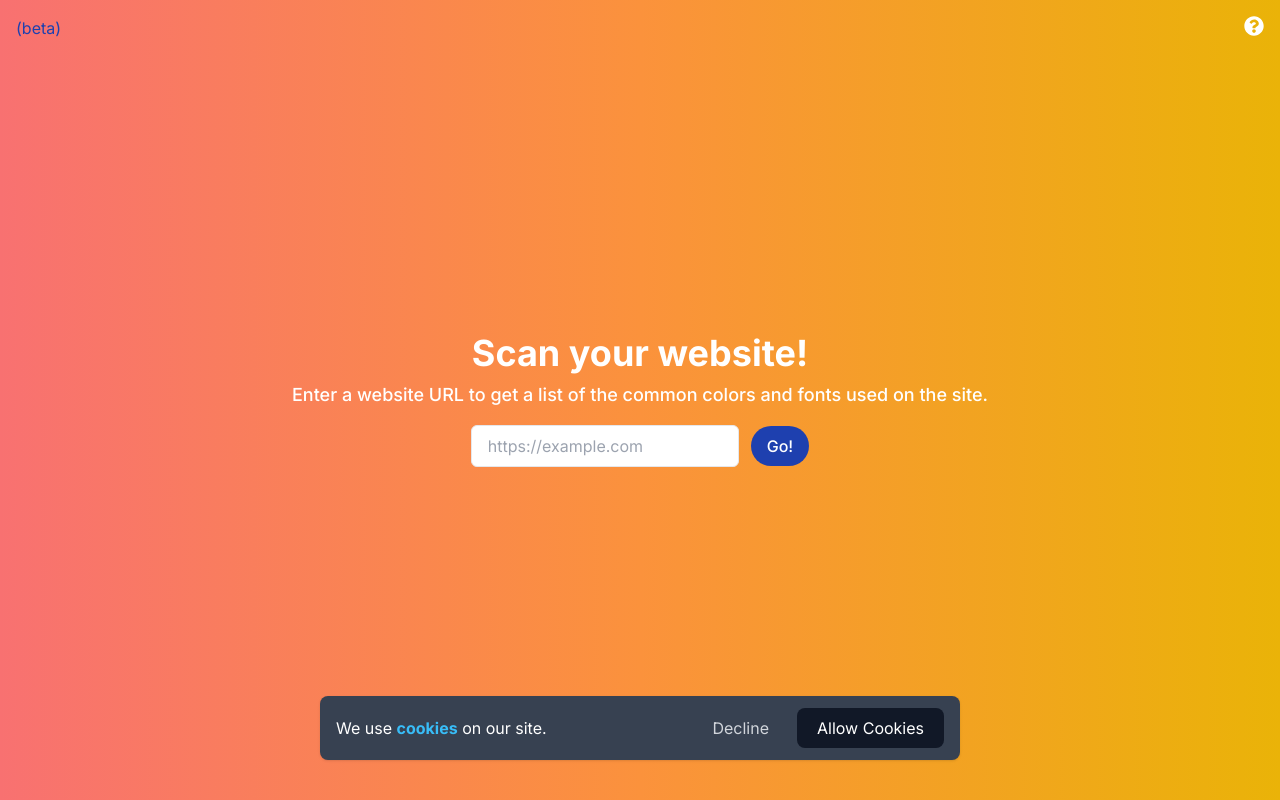
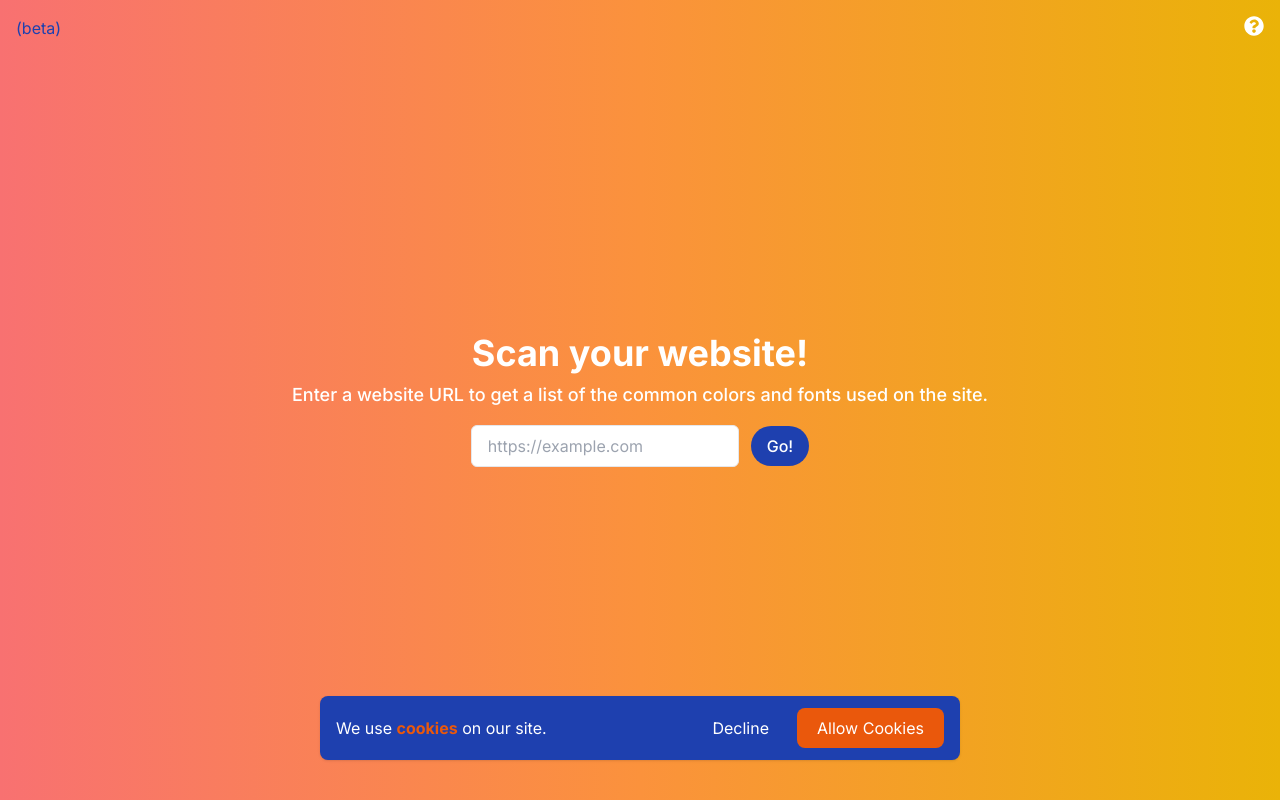
Before and after one commit to audunlk/csswebscraper, a Next.js app: page / in a window 1280 px wide. Built offline with nearby package versions, Linux system fonts and the light colour scheme.

Commit message:
added consent banner

```diff
--- a/src/app/components/CookieBanner.tsx
+++ b/src/app/components/CookieBanner.tsx
@@ -10,7 +10,7 @@ export default function CookieBanner() {
     useEffect(() => {
         const storedCookieConsent = getLocalStorage("cookie_consent", null)
 
-        setCookieConsent(storedCookieConsent)
+        setCookieConsent(false)
     }, [setCookieConsent])
 
 
@@ -31,17 +31,17 @@ export default function CookieBanner() {
             my-10 mx-auto max-w-max md:max-w-screen-sm
                         fixed bottom-0 left-0 right-0
                         flex px-3 md:px-4 py-3 justify-between items-center flex-col sm:flex-row gap-4
-                         bg-gray-700 rounded-lg shadow`}>
-            <div className='text-center'>
-                <Link href="/info/cookies"><p>We use <span className='font-bold text-sky-400'>cookies</span> on our site.</p></Link>
+                         bg-blue-800 rounded-lg shadow`}>
+            <div className='text-center text-white'>
+                <Link href="/info/cookies"><p>We use <span className='font-bold text-orange-600'>cookies</span> on our site.</p></Link>
             </div>
             <div className='flex gap-2'>
                 <button
                     onClick={() => setCookieConsent(false)}
-                    className='px-5 py-2 text-gray-300 rounded-md border-gray-900'>Decline</button>
+                    className='px-5 py-2 text-white rounded-md border-gray-900'>Decline</button>
                 <button
                     onClick={() => setCookieConsent(true)}
-                    className='bg-gray-900 px-5 py-2 text-white rounded-lg'>Allow Cookies</button>
+                    className='bg-orange-600 px-5 py-2 text-white rounded-lg'>Allow Cookies</button>
             </div>
         </div>
     )
```
